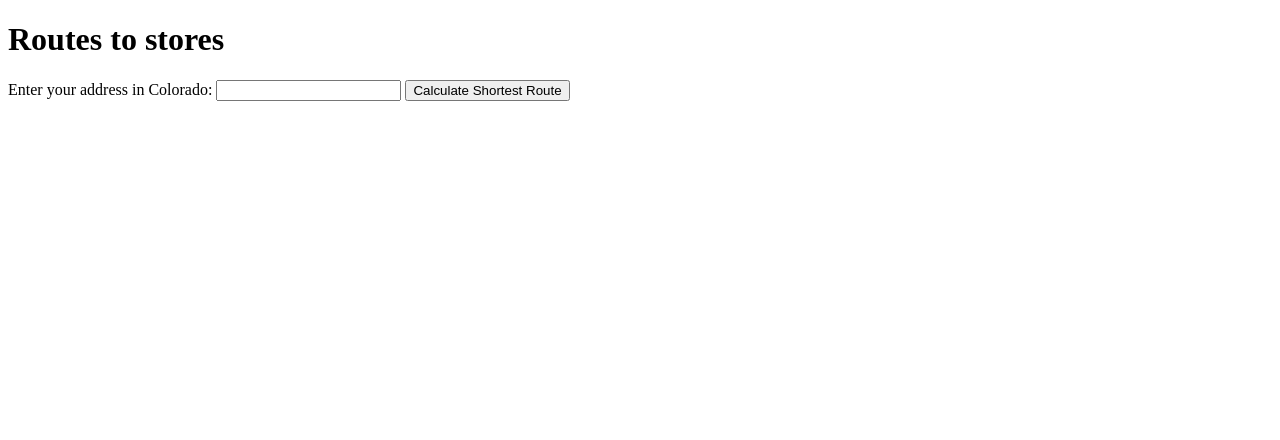
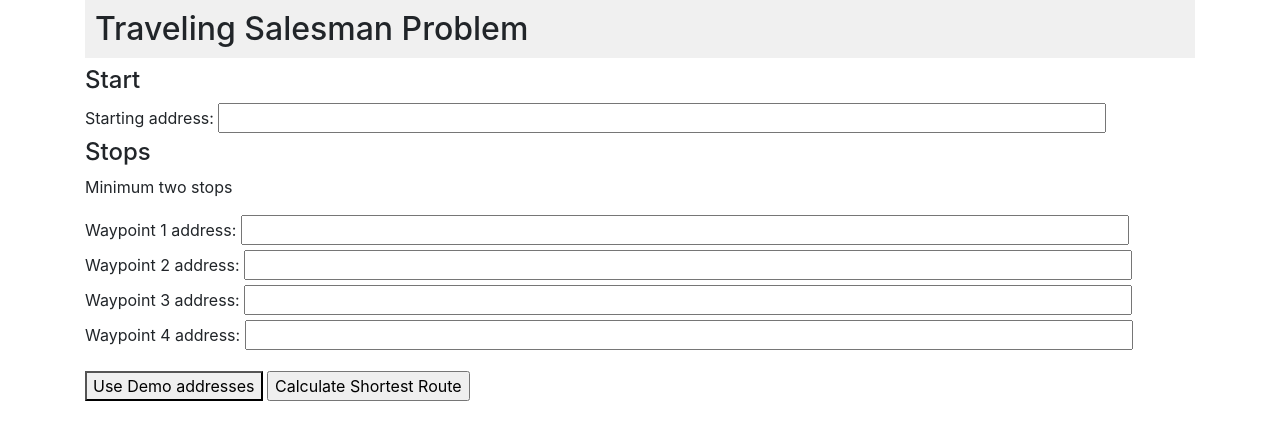
Before and after one commit to nikalmus/geo, a Flask app: page / in a window 1280 px wide. Shown: the top 440 px of the page. Run offline with Flask 3, Linux system fonts and the light colour scheme; some libraries are stand-ins or nearby versions.

Commit message:
an option to use demo data

```diff
--- a/app.py
+++ b/app.py
@@ -1,6 +1,6 @@
 import os
 from dotenv import load_dotenv
-from flask import Flask, render_template, request
+from flask import Flask, render_template, request, session, jsonify, redirect, url_for
 import googlemaps
 
 import itertools
@@ -10,29 +10,72 @@ load_dotenv()
 api_key = os.environ['API_KEY']
 
 app = Flask(__name__)
+app.secret_key = os.environ['SECRET_KEY']
 
 gmaps = googlemaps.Client(key=api_key)
 
 
-hardware_stores = [
-    "13650 Orchard Pkwy, Westminster, CO 80023, USA",
-    "5600 West 88TH Ave Westminster, CO 80031, USA",
-    "2910 Arapahoe Rd, Erie, CO 80026, USA",
-    "12171 Sheridan Blvd, Broomfield, CO 80020, USA",
-    "7125 W 88th Ave, Westminster, CO 80021, USA"
-]
 
-M2MI = 0.000621371 # multiply value by M2MI to convert meters (default unit returned by the Google Maps Directions API) to miles
+M2MI = 0.000621371  # multiply value by M2MI to convert meters (default unit returned by the Google Maps Directions API) to miles
 
+
+@app.route('/reset', methods=['POST'])
+def reset_data():
+    session.pop('route_waypoints', None)
+    session.pop('static_map_url', None)
+    return jsonify(success=True)
+
+
+# @app.route('/', methods=['GET', 'POST'])
+# def index():
+#     if request.method == 'POST':
+#         starting_address = request.form.get('starting_address', '')  # Use get() with a default value
+#         waypoints = [request.form.get(f'waypoint{i}', '') for i in range(1, 5)]  # Use get() with a default value
+#         route_waypoints, route_total_distance, static_map_url = get_shortest_route(starting_address, waypoints)
+#         return render_template('index.html', route_waypoints=route_waypoints, route_total_distance=route_total_distance, static_map_url=static_map_url)
+
+#     return render_template('index.html', route_waypoints=None, route_total_distance=None, static_map_url=None)
 
 @app.route('/', methods=['GET', 'POST'])
 def index():
     if request.method == 'POST':
-        starting_address = request.form['address']
-        route_waypoints, route_total_distance, static_map_url = get_shortest_route(starting_address)
-        return render_template('index.html', route_waypoints=route_waypoints, route_total_distance=route_total_distance, static_map_url=static_map_url)
+        starting_address = request.form.get('starting_address', '')
+        waypoint1 = request.form.get('waypoint1', '')
+        waypoint2 = request.form.get('waypoint2', '')
+        waypoint3 = request.form.get('waypoint3', '')
+        waypoint4 = request.form.get('waypoint4', '')
+        waypoints = [waypoint1, waypoint2, waypoint3, waypoint4]
 
-    return render_template('index.html', route_waypoints=None, route_total_distance=None, static_map_url=None)
+        route_waypoints, route_total_distance, static_map_url = get_shortest_route(starting_address, waypoints)
+
+        # Save the data in session so that it can be accessed in the results page
+        session['route_waypoints'] = route_waypoints
+        session['route_total_distance'] = route_total_distance
+        session['static_map_url'] = static_map_url
+
+        # Redirect to the results page
+        return redirect(url_for('results'))
+
+    return render_template('index.html')
+
+@app.route('/results')
+def results():
+    # Retrieve the data from session
+    route_waypoints = session.get('route_waypoints', None)
+    route_total_distance = session.get('route_total_distance', None)
+    static_map_url = session.get('static_map_url', None)
+
+    # Check if the data exists in session
+    if route_waypoints is None or route_total_distance is None or static_map_url is None:
+        return redirect(url_for('index'))  # Redirect back to the index page if data is not available
+
+    # Clear the session data after displaying it on the results page
+    session.pop('route_waypoints', None)
+    session.pop('route_total_distance', None)
+    session.pop('static_map_url', None)
+
+    # Render the results page with the data and map
+    return render_template('result.html', route_waypoints=route_waypoints, route_total_distance=route_total_distance, static_map_url=static_map_url)
 
 
 def get_coordinates_from_address(address):
@@ -43,48 +86,6 @@ def get_coordinates_from_address(address):
     else:
         return None
 
-def get_consecutive_route(starting_address):
-    hardware_stores_coordinates = [get_coordinates_from_address(address) for address in hardware_stores]
-    starting_coordinates = get_coordinates_from_address(starting_address)
-    route_waypoints = []
-    total_distance = 0.0
-    for dest_coords in hardware_stores_coordinates:
-        directions_result = gmaps.directions(starting_coordinates, dest_coords, mode='driving')
-        if not directions_result:
-            print(f"No route found from starting address to {dest_coords}.")
-            continue
-
-        if 'legs' in directions_result[0]:
-            for leg in directions_result[0]['legs']:
-                end_location = leg['end_location']
-                end_address = leg['end_address']
-                distance = leg['distance']['text']
-                total_distance += float(leg['distance']['value'])
-                route_waypoints.append({'lat': end_location['lat'],
-                                        'lng': end_location['lng'],
-                                        'address': end_address,
-                                        'distance': distance })
-
-        starting_coordinates = dest_coords
-
-    return route_waypoints, round(total_distance * M2MI, 2)
-
-def get_static_map_url_straight_directins(waypoints, api_key):
-    if not waypoints:
-        return None
-
-    markers = '&'.join([f'markers=color:red%7C{waypoint["lat"]},{waypoint["lng"]}' for waypoint in waypoints])
-    path_points = '|'.join([f'{waypoint["lat"]},{waypoint["lng"]}' for waypoint in waypoints])
-    path = f'path=color:blue|weight:3|{path_points}'
-    params = {
-        'size': '800x600',
-        'maptype': 'roadmap',
-        'key': api_key,
-        'format': 'png',
-        'visual_refresh': 'true',
-    }
-    url = f'https://maps.googleapis.com/maps/api/staticmap?{urlencode(params)}&{markers}&{path}'
-    return url
 
 def get_static_map_url(waypoints, api_key):
     if not waypoints:
@@ -128,14 +129,33 @@ def get_static_map_url(waypoints, api_key):
     return url
 
 
-def get_shortest_route(starting_address):
+def get_shortest_route(starting_address, waypoints):
     """
-    Brute force to find shortest route.
-    Each element in the permutation represents a different order in which the destination coordinates can be visited.
-    E.g., if there are 5 destinations with coordinates [A, B, C, D, E], one of the permutations might be (B, A, C, E, D),
-    which means the route would start at B, then go to A, then C, and so on.
+    Brute force to find the shortest route.
+
+    Parameters:
+        starting_address (str): The starting address entered by the user.
+        waypoints (list of str): The list of waypoints (addresses) entered by the user.
+
+    Returns:
+        tuple: A tuple containing:
+            - route_waypoints (list of dict): List of waypoints in the optimized route, including their coordinates,
+                                              addresses, and distances.
+            - route_total_distance (float): The total distance of the optimized route in miles.
+            - static_map_url (str): The URL of the static map displaying the optimized route.
     """
-    hardware_stores_coordinates = [get_coordinates_from_address(address) for address in hardware_stores]
+
+
+    hardware_stores_coordinates = []
+    for wpt in waypoints:
+        if wpt:
+            coordinates = get_coordinates_from_address(wpt)
+            if coordinates is not None:
+                hardware_stores_coordinates.append(coordinates)
+
+    if len(hardware_stores_coordinates) < 2:
+        return [], 0.0, None  # Return empty route and map URL if there are fewer than two waypoints
+
     starting_coordinates = get_coordinates_from_address(starting_address)
     min_distance = float('inf')
     optimal_route = []
@@ -168,7 +188,6 @@ def get_shortest_route(starting_address):
             optimal_route = list(perm)
 
     # Format the result to match the original structure
-
     route_waypoints = []
     for dest_coords in optimal_route:
         address = gmaps.reverse_geocode(dest_coords)[0]['formatted_address']
@@ -177,12 +196,12 @@ def get_shortest_route(starting_address):
 
     route_waypoints.append({'lat': starting_coordinates[0], 'lng': starting_coordinates[1], 'address': starting_address, 'distance': '0 mi'})
 
-
     # Get the static map URL
     static_map_url = get_static_map_url(route_waypoints, api_key)
 
     return route_waypoints, round(min_distance * M2MI, 2), static_map_url
 
 
+
 if __name__ == '__main__':
     app.run(debug=True)
--- /dev/null
+++ b/static/css/styles.css
@@ -0,0 +1,4 @@
+.banner {
+    background-color: #f0f0f0; /* Replace with your desired background color */
+    padding: 10px; /* Optional: Add padding to the title for better visual appearance */
+  }
--- /dev/null
+++ b/templates/base.html
@@ -0,0 +1,24 @@
+<!DOCTYPE html>
+<html>
+<head>
+    <title>{% block title %}{% endblock %}</title>
+    <link rel="stylesheet" href="https://maxcdn.bootstrapcdn.com/bootstrap/4.5.2/css/bootstrap.min.css">
+    <link rel="stylesheet" type="text/css" href="{{ url_for('static', filename='css/styles.css') }}">
+    <style>
+        .form-group {
+            margin-bottom: 20px;
+        }
+        /* Adjust the width of input boxes to accommodate longer addresses */
+        input[type="text"] {
+            width: 80%;
+        }
+    </style>
+</head>
+<body>
+    <div class="container">
+        <h2 class="banner">Traveling Salesman Problem</h2>
+        {% block content %}
+        {% endblock %}
+    </div>
+</body>
+</html>
--- a/templates/index.html
+++ b/templates/index.html
@@ -1,30 +1,39 @@
-<!DOCTYPE html>
-<html>
-<head>
-    <title>Travelling Salesman</title>
-</head>
-<body>
-    <h1>Routes to stores</h1>
+{% extends "base.html" %}
+
+{% block title %}Travelling Salesman{% endblock %}
+
+{% block content %}
     <form method="POST" action="/">
-        <label for="address">Enter your address in Colorado:</label>
-        <input type="text" id="address" name="address" required>
-        <input type="submit" value="Calculate Shortest Route">
+        <h4>Start</h4>
+        <label for="starting_address">Starting address:</label>
+        <input type="text" id="starting_address" name="starting_address" required>
+
+        <h4>Stops</h4>
+        <p>Minimum two stops</p>
+        <label for="waypoint1">Waypoint 1 address:</label>
+        <input type="text" id="waypoint1" name="waypoint1" required>
+        <br>
+        <label for="waypoint2">Waypoint 2 address:</label>
+        <input type="text" id="waypoint2" name="waypoint2" required>
+        <br>
+        <label for="waypoint3">Waypoint 3 address:</label>
+        <input type="text" id="waypoint3" name="waypoint3">
+        <br>
+        <label for="waypoint4">Waypoint 4 address:</label>
+        <input type="text" id="waypoint4" name="waypoint4">
+        <br>
+        <button type="button" onclick="loadDemoData()" class="mt-3">Use Demo addresses</button>
+        <input type="submit" class="mt-3" value="Calculate Shortest Route">
+
     </form>
 
-    {% if route_waypoints and static_map_url %}
-            <h2>Optimized Route Map:</h2>
-            <img src="{{ static_map_url }}" alt="Optimized Route Map">
-
-        <h2>Optimized Route:</h2>
-        <ul>
-            {% for waypoint in route_waypoints %}
-            <li>
-                Latitude: {{ waypoint.lat }}, Longitude: {{ waypoint.lng }} - Distance: {{ waypoint.distance }}<br>
-                Address: {{ waypoint.address }}
-            </li>
-            {% endfor %}
-        </ul>
-        <p>Total Distance: {{ route_total_distance }} miles</p>
-    {% endif %}
-</body>
-</html>
+    <script>
+        function loadDemoData() {
+            document.getElementById("starting_address").value = "3 Community Park Rd, Broomfield, CO 80020, USA";
+            document.getElementById("waypoint1").value = "13650 Orchard Pkwy, Westminster, CO 80023, USA";
+            document.getElementById("waypoint2").value = "5600 West 88TH Ave Westminster, CO 80031, USA";
+            document.getElementById("waypoint3").value = "2910 Arapahoe Rd, Erie, CO 80026, USA";
+            document.getElementById("waypoint4").value = "12171 Sheridan Blvd, Broomfield, CO 80020, USA";
+        }
+    </script>
+{% endblock %}
```
Also changed, not shown: addresses.txt (+5 -10 lines), templates/result.html (+14 -11 lines).
